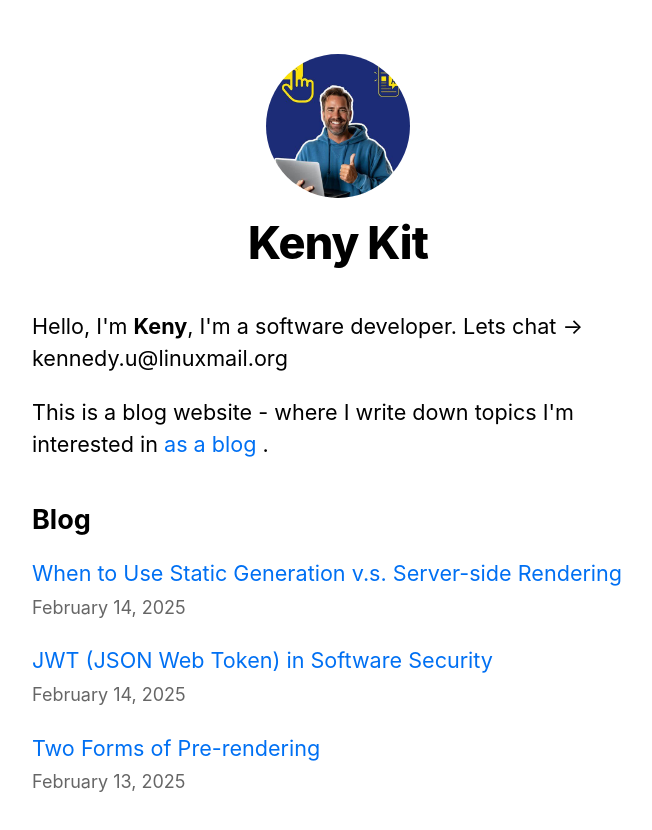
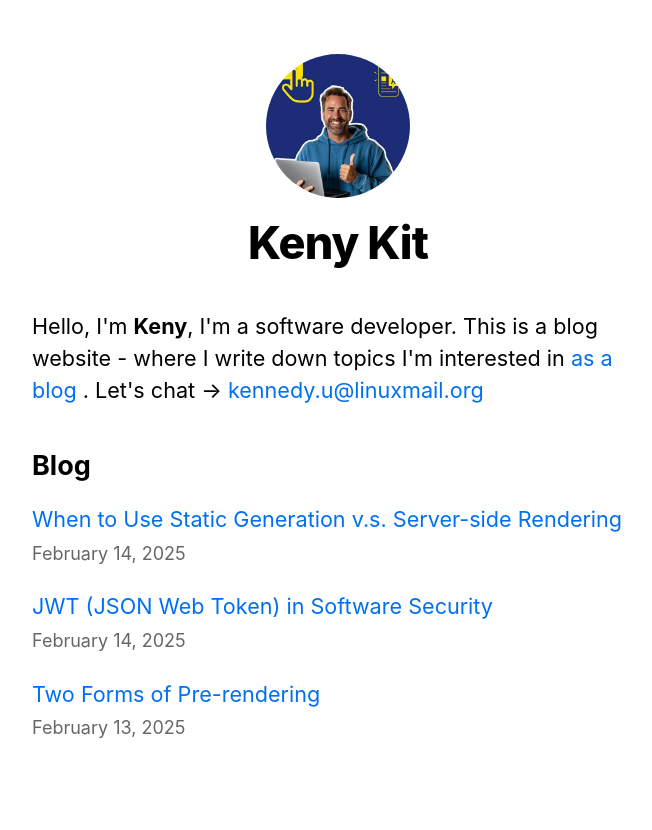
Before and after one commit to Formtrix/CS465NextJS-blog, a Next.js app: page / in a window 1280 px wide. Shown: the top 830 px of the page, without its empty margins (302-954 px from the left). Built offline with nearby package versions, Linux system fonts and the light colour scheme.

Commit message:
update post

```diff
--- a/pages/index.js
+++ b/pages/index.js
@@ -21,10 +21,11 @@ export default function Home({ allPostsData }) {
         <title>{siteTitle}</title>
       </Head>
       <section className={utilStyles.headingMd}>
-        <p>Hello, I'm <strong>Keny</strong>, I'm a software developer. Lets chat → kennedy.u@linuxmail.org </p>
         <p>
+          Hello, I'm <strong>Keny</strong>, I'm a software developer.
           This is a blog website - where I write down topics I'm interested in {' '}
           <a href="https://nextjs-blog-reactnextjs.vercel.app/"> as a blog </a>.
+          Let's chat → <a href="mailto:kennedy.u@linuxmail.org">kennedy.u@linuxmail.org</a>
         </p>
       </section>
       <section className={`${utilStyles.headingMd} ${utilStyles.padding1px}`}>
```
